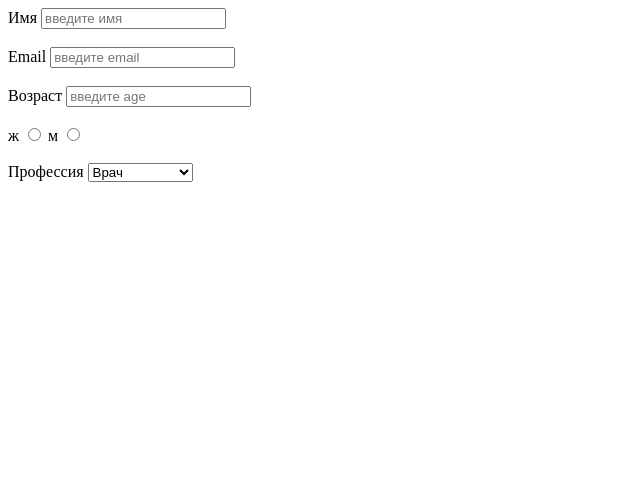
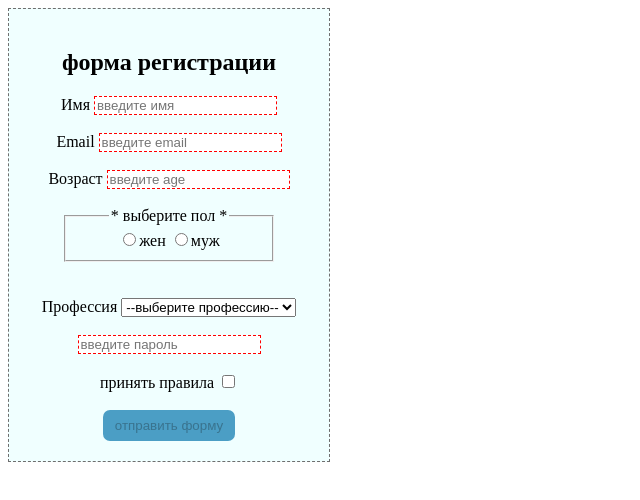
Before and after one commit to CodeMeYulia/RegistrationForm, a plain HTML site: page index.html in a window 1280 px wide. Shown: the whole page, without its empty margins (0-640 px from the left). Drawn offline with Linux system fonts and the light colour scheme.

Commit message:
add css and js

```diff
--- a/index.css
+++ b/index.css
@@ -0,0 +1,26 @@
+#registrationForm{
+    background-color: azure;
+    border: 1px dashed rgb(110, 110, 110);
+    padding: 20px 10px 20px 10px;
+    width: 300px;
+    text-align: center;
+}
+
+.submit{
+    background-color: rgb(75, 158, 197);
+    border-radius: 7px;
+    padding: 8px 12px ;
+    border-style: none;
+}
+
+input:invalid {
+    border: 1px dashed red;
+}
+
+input:valid {
+    border: 2px solid black;
+}
+
+fieldset{
+    margin: auto 45px;
+}
--- a/index.html
+++ b/index.html
@@ -11,6 +11,7 @@
 <body>
     <main>
         <form action="#" name="registrationForm" id="registrationForm">
+            <h2>форма регистрации</h2>
             <label for="inputName">Имя</label>
             <input type="text" name="inputName" placeholder="введите имя" required>
             <br><br>
@@ -20,13 +21,16 @@
             <label for="inputAge">Возраст</label>
             <input type="text" name="inputAge" placeholder="введите age" required>
             <br><br>
-            <label for="genderW">ж</label>
-            <input type="radio" name="inputGender" id="genderW" value="ж">
-            <label for="genderM">м</label>
-            <input type="radio" name="inputGender" id="genderM" value="м">
+            <fieldset>
+                <legend>* выберите пол *</legend>
+                <input type="radio" name="inputGender" id="genderW" value="ж"><label for="genderW">жен</label>
+                <input type="radio" name="inputGender" id="genderM" value="м"><label for="genderM">муж</label>
+            </fieldset>
+
             <br><br>
             <label for="inputOccupation">Профессия</label>
-            <select name="inputOccupation" id="inputOccupation" placeholder="выберите" required>
+            <select name="inputOccupation" id="inputOccupation" required>
+                <option value="" hidden>--выберите профессию--</option>
                 <option value="Врач">Врач</option>
                 <option value="Программист">Программист</option>
                 <option value="Учитель">Учитель</option>
@@ -35,7 +39,15 @@
                 <option value="Продавец">Продавец </option>
                 <option value="Другое">Другое</option>
             </select>
+            <br><br>
 
+            <input type="password" name="inputPassword" id="inputPassword" placeholder="введите пароль" minlength="8"
+                pattern="[A-Za-z0-9]{8, }" required>
+            <br><br>
+            <label for="cbAgreement">принять правила</label>
+            <input type="checkbox" name="cbAgreement" id="cbAgreement" required>
+            <br><br>
+            <button type="submit" class="submit" disabled>отправить форму</button>
         </form>
     </main>
 
--- a/index.js
+++ b/index.js
@@ -0,0 +1,15 @@
+const form = document.forms.registrationForm;
+const submit = document.querySelector('.submit');
+const cbAgreement = form.elements.cbAgreement;
+
+cbAgreement.addEventListener('change', () => {
+    if (cbAgreement.checked === true){
+        submit.disabled = false;
+    }
+})
+
+
+form.addEventListener('submit', function(evt){
+    evt.preventDefault();
+    console.log('mao');
+})
```
